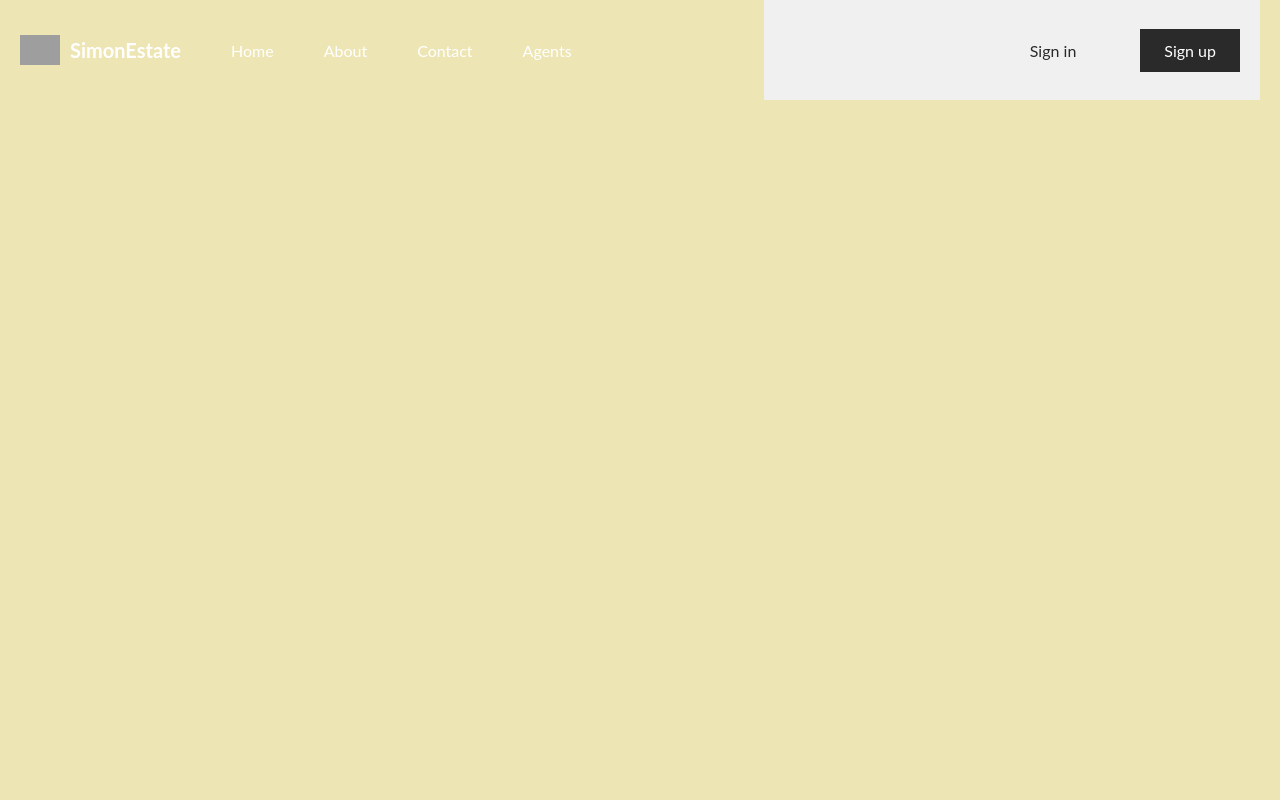
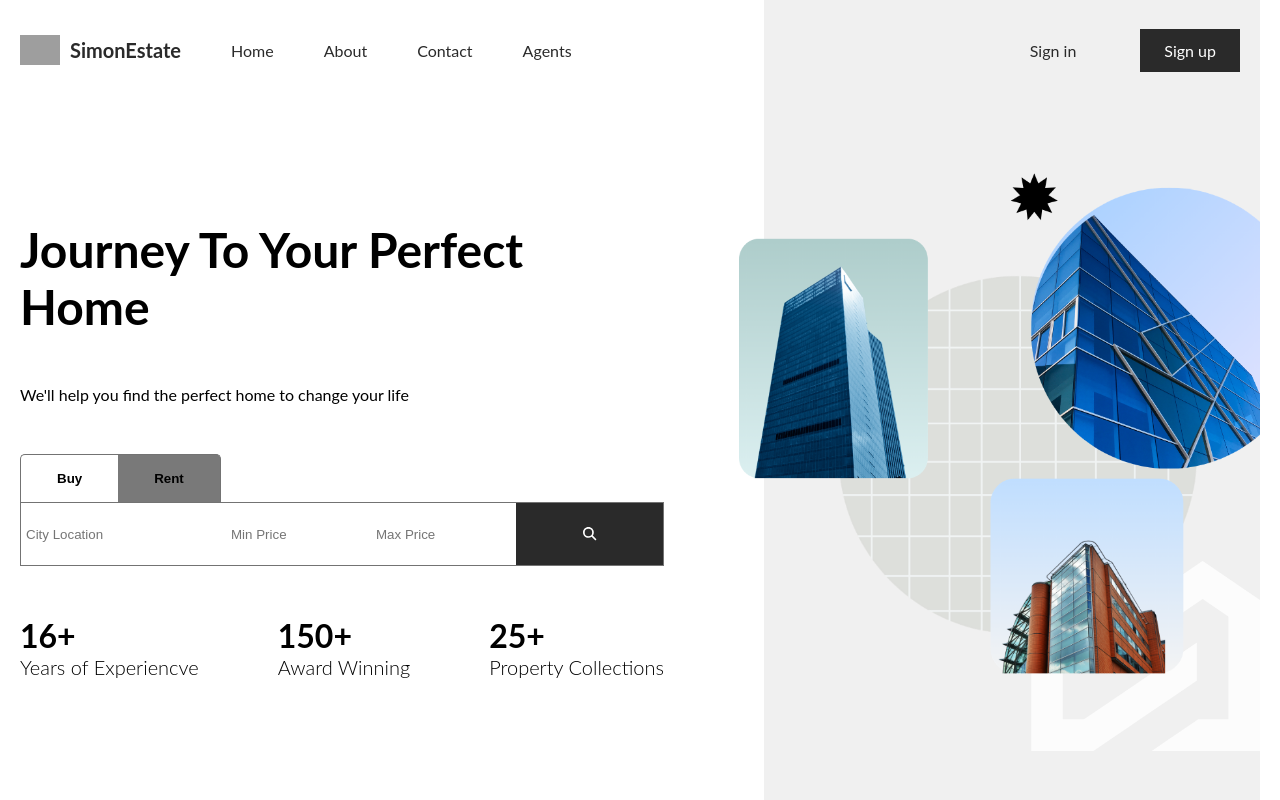
Before and after one commit to Simon1476/react-ts-realEstate-app, a React (Vite) app in the folder frontend/: page / in a window 1280 px wide. Shown: the top 800 px of the page. Built offline with nearby package versions, Linux system fonts and the light colour scheme; grey boxes are pictures that could not be loaded.

Commit message:
[FE]feat: HomePage 구현
* feat: searchBar 컴포넌트 추가
* feat: homePage에 사용하는 이미지 파일 추가

```diff
--- a/frontend/src/App.tsx
+++ b/frontend/src/App.tsx
@@ -1,10 +1,16 @@
 import Navbar from "./components/Navbar/Navbar";
 import "./layout.scss";
+import HomePage from "./pages/HomePage/HomePage";
 
 function App() {
   return (
     <div className="layout">
-      <Navbar />
+      <div className="navbar">
+        <Navbar />
+      </div>
+      <div className="content">
+        <HomePage />
+      </div>
     </div>
   );
 }
--- a/frontend/src/components/Navbar/navbar.scss
+++ b/frontend/src/components/Navbar/navbar.scss
@@ -23,7 +23,7 @@
     align-items: center;
     gap: 50px;
     flex: 3;
-    color: white;
+    color: #2A2A2A;
 
     .logo {
       display: flex;
@@ -31,7 +31,7 @@
       gap: 10px;
       font-weight: bold;
       font-size: 20px;
-      color: white;
+      color: #2A2A2A;
 
       img {
         width: 40px;
--- /dev/null
+++ b/frontend/src/components/SearchBar/SearchBar.tsx
@@ -0,0 +1,57 @@
+import "./searchBar.scss";
+import { faMagnifyingGlass } from "@fortawesome/free-solid-svg-icons";
+import { FontAwesomeIcon } from "@fortawesome/react-fontawesome";
+import { useState } from "react";
+
+const types = ["Buy", "Rent"];
+
+const SearchBar = () => {
+  const [query, setQuery] = useState({
+    type: "Buy",
+    location: "",
+    minPrice: 0,
+    maxPrice: 0,
+  });
+
+  const switchType = (newType: string) => {
+    setQuery((prev) => ({ ...prev, type: newType }));
+  };
+
+  return (
+    <div className="searchBar">
+      <div className="type">
+        {types.map((type) => (
+          <button
+            key={type}
+            onClick={() => switchType(type)}
+            className={query.type === type ? "active" : ""}
+          >
+            {type}
+          </button>
+        ))}
+      </div>
+      <form>
+        <input type="text" name="location" placeholder="City Location" />
+        <input
+          type="number"
+          name="minPrice"
+          min={0}
+          max={10000000}
+          placeholder="Min Price"
+        />
+        <input
+          type="number"
+          name="maxPrice"
+          min={0}
+          max={10000000}
+          placeholder="Max Price"
+        />
+        <button>
+          <FontAwesomeIcon icon={faMagnifyingGlass} />
+        </button>
+      </form>
+    </div>
+  );
+};
+
+export default SearchBar;
--- /dev/null
+++ b/frontend/src/components/SearchBar/searchBar.scss
@@ -0,0 +1,92 @@
+@import "../../responsive.scss";
+
+.searchBar {
+  .type {
+
+    button {
+      padding: 16px 36px;
+      border: 1px solid #737373;
+      border-bottom: none;
+      background-color: #797979;
+      font-weight: bold;
+      cursor: pointer;
+
+
+      &.active {
+        background-color: #fff;
+        color: black;
+      }
+
+      &:first-child {
+        border-top-left-radius: 5px;
+        border-right: none;
+
+        @include sm {
+          // border-bottom: 1px solid #999;
+        }
+      }
+
+      &:last-child {
+        border-top-right-radius: 5px;
+        border-left: none;
+      }
+    }
+  }
+
+  form {
+    display: flex;
+    justify-content: space-between;
+    gap: 5px;
+    height: 64px;
+    border: 1px solid #737373;
+
+    @include sm {
+      flex-direction: column ;
+      border: none;
+    }
+
+    input {
+      width: 200px;
+      padding: 0px 10px;
+      border: none;
+
+      @include lg {
+        padding: 0px 5px;
+
+        &:nth-child(2), &:nth-child(3) {
+          width: 140px;
+        }
+      }
+
+      @include md {
+       width: 200px;
+        &:nth-child(2), &:nth-child(3) {
+          width: 200px;
+        }
+      }
+
+      @include sm {
+        width: auto;
+        &:nth-child(2), &:nth-child(3) {
+          width: auto;
+        }
+        padding: 20px;
+        border-radius: 5px;
+        border: 1px solid black;
+      }
+    }
+
+    button {
+      flex: 1;
+      border: none;
+      color: white;
+      background-color: #2A2A2A;
+      cursor: pointer;
+
+      @include sm {
+        border-radius: 5px;
+        padding: 10px;
+      }
+    }
+  }
+}
--- a/frontend/src/layout.scss
+++ b/frontend/src/layout.scss
@@ -1,6 +1,8 @@
 @import "./responsive.scss";
 
 .layout {
+  display: flex;
+  flex-direction: column;
   height: 100vh;
   max-width: 1366px;
   margin: 0 auto;
@@ -8,18 +10,18 @@
   padding-right: 20px;
 
   @include lg {
-    background-color: rgb(238, 229, 180);
     max-width: 1280px;
   }
 
   @include md {
-    background-color: rgb(131, 127, 114);
     max-width: 768px;
   }
 
   @include sm {
-    background-color: red;
     max-width: 640px;
   }
 
+  .content {
+    flex: 1;
+  }
 }
--- /dev/null
+++ b/frontend/src/pages/HomePage/HomePage.tsx
@@ -0,0 +1,35 @@
+import SearchBar from "../../components/SearchBar/SearchBar";
+import "./homePage.scss";
+
+const HomePage = () => {
+  return (
+    <div className="homePage">
+      <div className="textContainer">
+        <div className="wrapper">
+          <h1 className="title">Journey To Your Perfect Home</h1>
+          <p>We'll help you find the perfect home to change your life</p>
+          <SearchBar />
+          <div className="boxes">
+            <div className="box">
+              <h1>16+</h1>
+              <h2>Years of Experiencve</h2>
+            </div>
+            <div className="box">
+              <h1>150+</h1>
+              <h2>Award Winning</h2>
+            </div>
+            <div className="box">
+              <h1>25+</h1>
+              <h2>Property Collections</h2>
+            </div>
+          </div>
+        </div>
+      </div>
+      <div className="imgContainer">
+        <img src="/bg3.png" alt="" />
+      </div>
+    </div>
+  );
+};
+
+export default HomePage;
--- /dev/null
+++ b/frontend/src/pages/HomePage/homePage.scss
@@ -0,0 +1,74 @@
+@import "../../responsive.scss";
+
+
+.homePage {
+  display: flex;
+  height: 100%;
+
+  .textContainer {
+    flex: 3;
+
+    .wrapper {
+      display: flex;
+      flex-direction: column;
+      justify-content: center;
+      gap: 50px;
+      height: 100%;
+      padding-right: 100px;
+
+      @include md {
+       padding: 0;
+      }
+
+      @include sm {
+        justify-content: flex-start;
+      }
+      .title {
+        font-size: 64px;
+
+        @include lg {
+          font-size: 48px;
+        }
+      }
+
+      .boxes {
+        display: flex;
+        justify-content: space-between;
+
+        @include sm {
+          display: none;
+        }
+        h1 {
+          font-size: 36px;
+
+          @include lg {
+            font-size: 32px;
+          }
+        }
+
+        h2 {
+          font-size: 20px;
+          font-weight: 300;
+        }
+      }
+    }
+  }
+  .imgContainer {
+    flex: 2;
+    background-color: #F0F0F0;
+    position: relative;
+
+    @include md {
+      display: none;
+    }
+    img{
+      width: 115%;
+      position: absolute;
+      right: 0;
+
+      @include lg {
+        width: 105%;
+      }
+    }
+  }
+}
```
Also changed, not shown: frontend/public/bg3.png (added).
